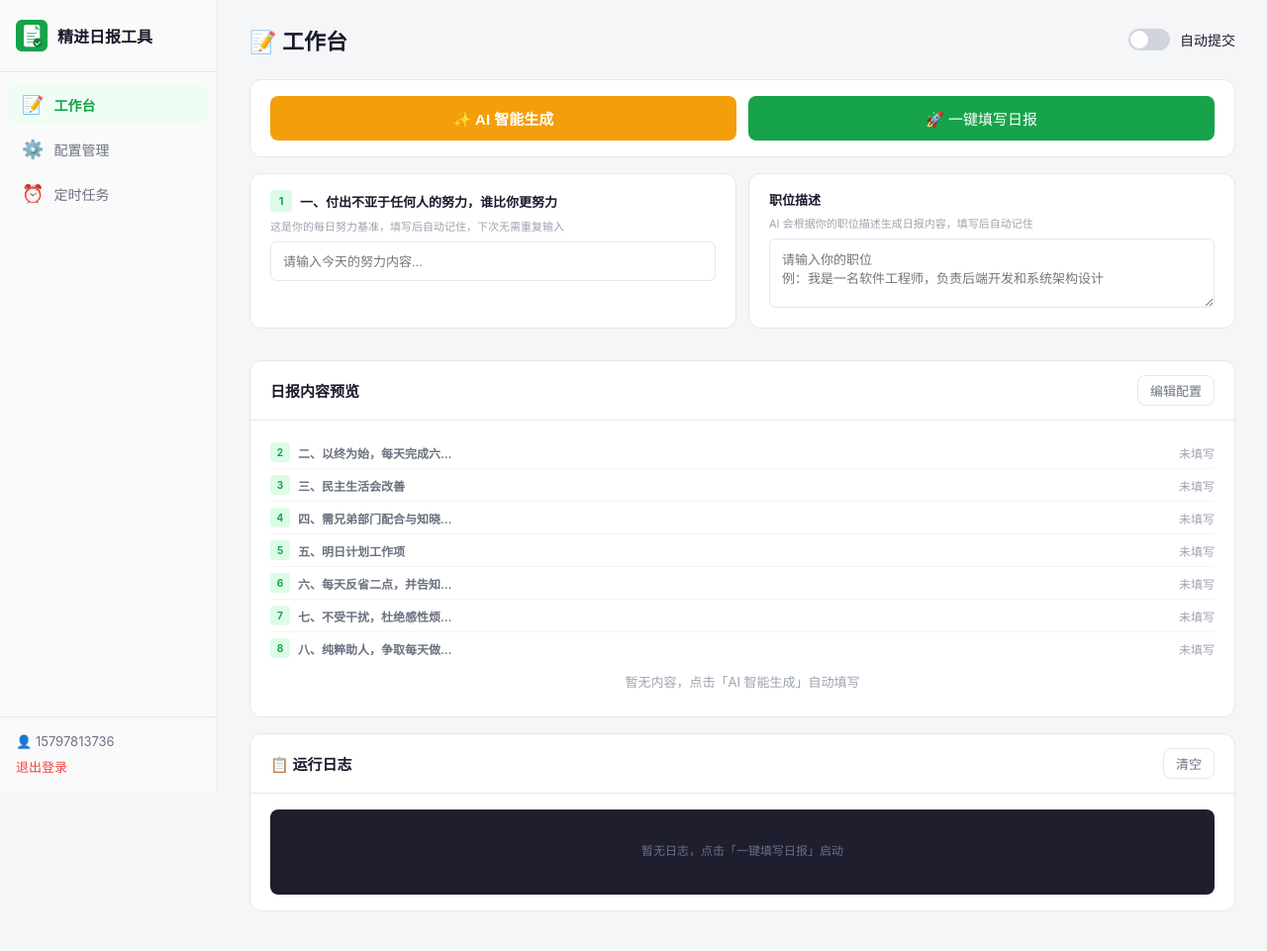
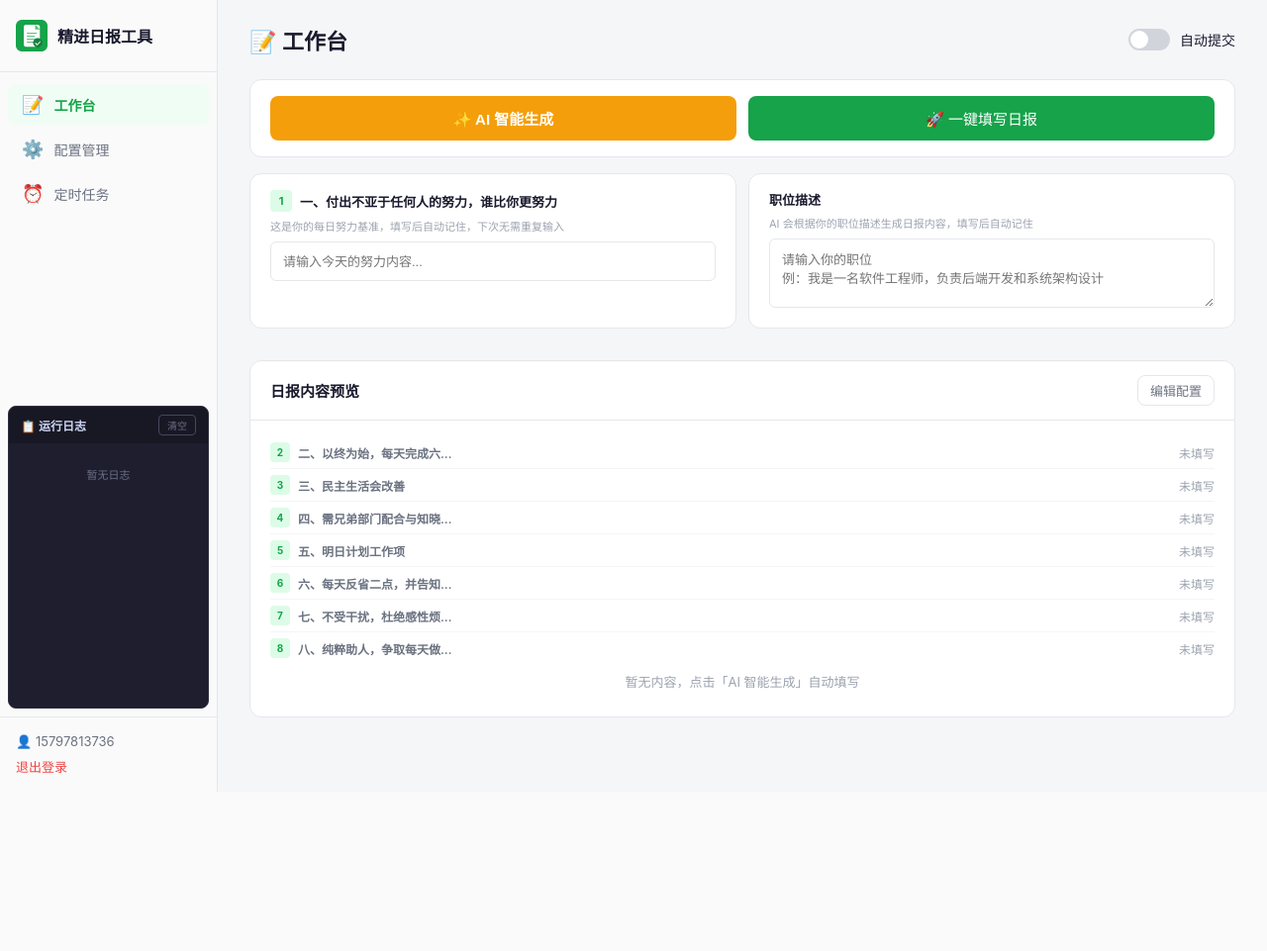
Before and after one commit to Programming-whim/jinjinribao, a Flask app: page /operation in a window 1280 px wide. Shown: the whole page at 99% size. After the commit the page ends 800 px from the top, so only its background shows below. Run offline with Flask 3, Linux system fonts and the light colour scheme; some libraries are stand-ins or nearby versions.

Commit message:
feat: 运行日志移至侧边栏，配置页左右对称布局，预置DeepSeek默认API

```diff
--- a/app/static/css/style.css
+++ b/app/static/css/style.css
@@ -112,6 +112,38 @@ body {
 .btn-block { width: 100%; }
 .btn:disabled { opacity: .5; cursor: not-allowed; }
 
+/* ===== 侧边栏日志 ===== */
+.sidebar-log {
+    margin: 8px; border-radius: 8px; overflow: hidden;
+    background: #1E1E2E; border: 1px solid #2D2D3F;
+    flex: 1; display: flex; flex-direction: column; min-height: 120px;
+}
+.sidebar-log-header {
+    display: flex; align-items: center; justify-content: space-between;
+    padding: 8px 12px; font-size: 12px; font-weight: 600;
+    color: #CDD6F4; background: #181825;
+}
+.sidebar-log-clear {
+    background: transparent; border: 1px solid #45475A; color: #6C7086;
+    font-size: 10px; padding: 2px 8px; border-radius: 4px; cursor: pointer;
+}
+.sidebar-log-clear:hover { color: #CDD6F4; border-color: #6C7086; }
+.sidebar-log-body {
+    flex: 1; overflow-y: auto; padding: 8px 10px;
+    font-family: "Cascadia Code", "Fira Code", monospace;
+    font-size: 11px; line-height: 1.7; color: #CDD6F4;
+    max-height: 260px;
+}
+.sidebar-log-body .log-empty {
+    color: #6C7086; text-align: center; padding: 16px 0; font-size: 11px;
+}
+.sidebar-log-body .log-line { padding: 1px 0; }
+.sidebar-log-body .log-line.info { color: #89B4FA; }
+.sidebar-log-body .log-line.success { color: #A6E3A1; }
+.sidebar-log-body .log-line.error { color: #F38BA8; }
+.sidebar-log-body .log-line.ai { color: #F9E2AF; }
+.sidebar-log-body .log-time { color: #6C7086; margin-right: 6px; }
+
 /* ===== 表单 ===== */
 .form-group { margin-bottom: 14px; }
 .form-group label {
@@ -149,26 +181,15 @@ body {
 .toggle-label input:checked + .toggle-switch { background: var(--brand); }
 .toggle-label input:checked + .toggle-switch::after { transform: translateX(20px); }
 
-/* ===== 日志 ===== */
-.log-container {
-    max-height: 260px; overflow-y: auto;
-    font-family: "Cascadia Code", "Fira Code", monospace;
-    font-size: 12px; line-height: 1.8;
-    background: #1E1E2E; color: #CDD6F4;
-    border-radius: 8px; padding: 12px;
-}
-.log-empty { color: #6C7086; text-align: center; padding: 20px; }
-.log-line { padding: 2px 0; }
-.log-line.info { color: #89B4FA; }
-.log-line.success { color: #A6E3A1; }
-.log-line.error { color: #F38BA8; }
-.log-line.ai { color: #F9E2AF; }
-.log-time { color: #6C7086; margin-right: 8px; }
-
 .hint { font-size: 13px; color: var(--text-placeholder); margin-bottom: 10px; }
 
 /* ===== 配置页 ===== */
 .config-layout { max-width: 680px; }
+.config-grid {
+    display: grid; grid-template-columns: 1fr 1fr;
+    gap: 16px; margin-bottom: 16px;
+}
+.config-col { display: flex; flex-direction: column; gap: 0; }
 .save-bar { margin-top: 8px; margin-bottom: 24px; }
 
 /* ===== 登录页 ===== */
@@ -190,12 +211,13 @@ body {
 /* ===== 响应式 ===== */
 @media (max-width: 900px) {
     .sidebar { width: 64px; }
-    .sidebar-logo span, .nav-item span:not(.nav-icon), .sidebar-footer { display: none; }
+    .sidebar-logo span, .nav-item span:not(.nav-icon), .sidebar-footer, .sidebar-log { display: none; }
     .sidebar-logo { justify-content: center; padding: 16px 8px; }
     .nav-item { justify-content: center; padding: 12px; }
     .main-content { margin-left: 64px; padding: 16px; }
     .operation-layout { grid-template-columns: 1fr; }
     .input-row { grid-template-columns: 1fr; }
+    .config-grid { grid-template-columns: 1fr; }
 }
 
 /* ===== 工作台：第一项 + 职位描述并排 ===== */
--- a/app/static/js/app.js
+++ b/app/static/js/app.js
@@ -1,12 +1,12 @@
 // ===== SocketIO 实时日志 =====
-const socket = io();
-const logContainer = document.getElementById('logContainer');
+var socket = io();
+var logContainer = document.getElementById('logContainer');
 
 socket.on('log', function(data) {
     if (!logContainer) return;
-    const empty = logContainer.querySelector('.log-empty');
+    var empty = logContainer.querySelector('.log-empty');
     if (empty) empty.remove();
-    const line = document.createElement('div');
+    var line = document.createElement('div');
     line.className = 'log-line ' + (data.level || 'info');
     line.innerHTML = '<span class="log-time">' + (data.time || '') + '</span>' + escapeHtml(data.msg);
     logContainer.appendChild(line);
@@ -14,13 +14,14 @@ socket.on('log', function(data) {
 });
 
 function escapeHtml(text) {
-    const d = document.createElement('div');
+    var d = document.createElement('div');
     d.textContent = text;
     return d.innerHTML;
 }
 
 function clearLogs() {
-    if (logContainer) logContainer.innerHTML = '<div class="log-empty">日志已清空</div>';
+    var el = document.getElementById('logContainer');
+    if (el) el.innerHTML = '<div class="log-empty">日志已清空</div>';
 }
 
 // ===== 保存所有字段 =====
@@ -121,6 +122,9 @@ function saveConfig() {
             api_url: document.getElementById('cfgApiUrl').value,
             model: document.getElementById('cfgModel').value,
             prompt_template: document.getElementById('cfgRole').value
+        },
+        browser: {
+            step_delay: parseFloat(document.getElementById('cfgStepDelay').value) || 1.0
         }
     };
     fetch('/api/save_config', {
--- a/app/templates/base.html
+++ b/app/templates/base.html
@@ -26,6 +26,16 @@
                 <span class="nav-icon">⏰</span><span>定时任务</span>
             </a></li>
         </ul>
+        <!-- 侧边栏运行日志 -->
+        <div class="sidebar-log">
+            <div class="sidebar-log-header">
+                <span>📋 运行日志</span>
+                <button class="sidebar-log-clear" onclick="clearLogs()">清空</button>
+            </div>
+            <div class="sidebar-log-body" id="logContainer">
+                <div class="log-empty">暂无日志</div>
+            </div>
+        </div>
         <div class="sidebar-footer">
             <span class="user-info">👤 {{ username | default('未登录') }}</span>
             <a href="{{ url_for('main.logout') }}" class="logout-btn">退出登录</a>
--- a/app/templates/operation.html
+++ b/app/templates/operation.html
@@ -72,18 +72,6 @@
     </div>
 </div>
 
-<!-- 运行日志 -->
-<div class="card log-card">
-    <div class="card-header">
-        <h3>📋 运行日志</h3>
-        <button class="btn btn-outline btn-sm" onclick="clearLogs()">清空</button>
-    </div>
-    <div class="card-body">
-        <div class="log-container" id="logContainer">
-            <div class="log-empty">暂无日志，点击「一键填写日报」启动</div>
-        </div>
-    </div>
-</div>
 {% endblock %}
 
 {% block scripts %}
--- a/app/web/routes.py
+++ b/app/web/routes.py
@@ -127,6 +127,13 @@ def save_config():
             ai.get("model", ""),
             ai.get("prompt_template", ""),
         )
+    if "browser" in data:
+        browser = data["browser"]
+        cfg._data["browser"] = {
+            "headless": True,
+            "step_delay": browser.get("step_delay", 1.0),
+        }
+        cfg.save()
     return jsonify({"ok": True})
 
 
```
Also changed, not shown: app/templates/config.html (+37 -25 lines).
